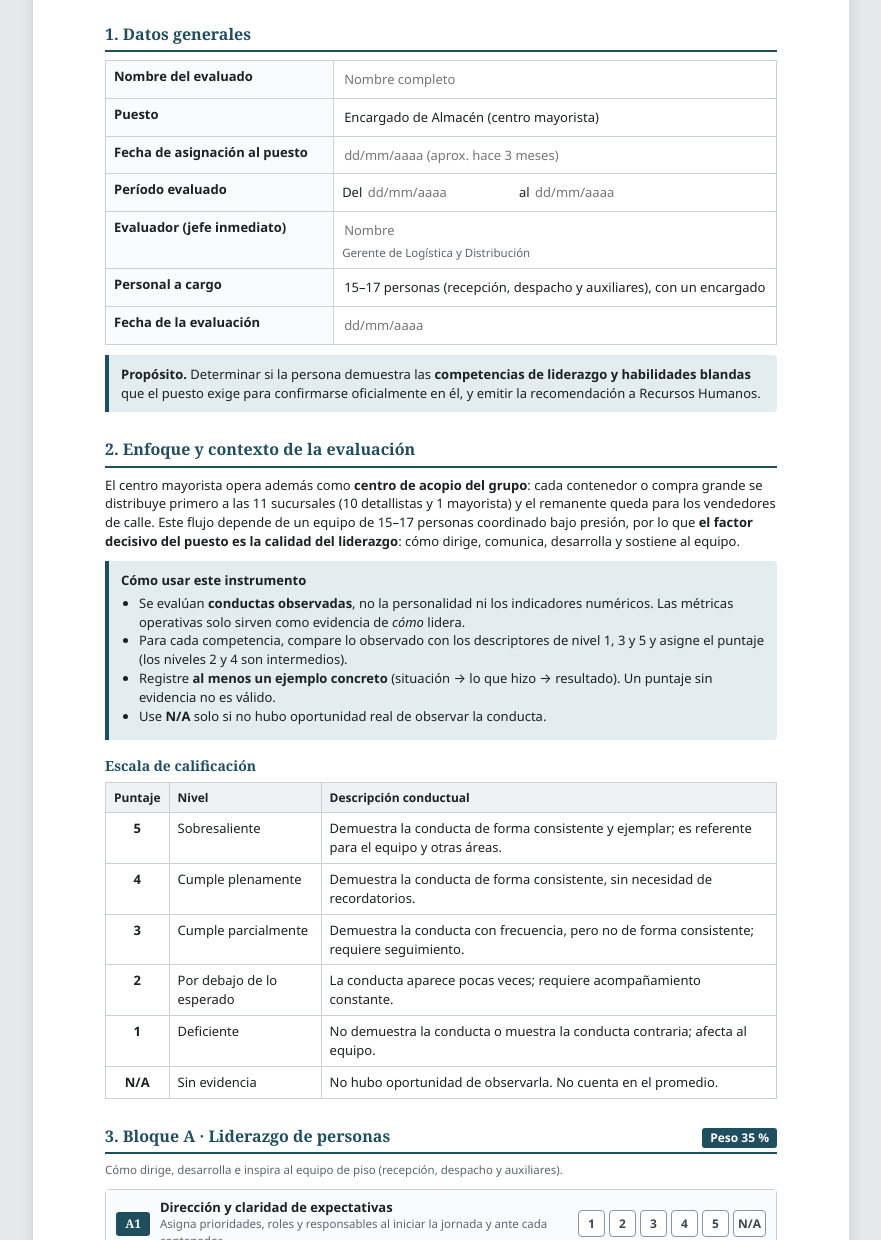
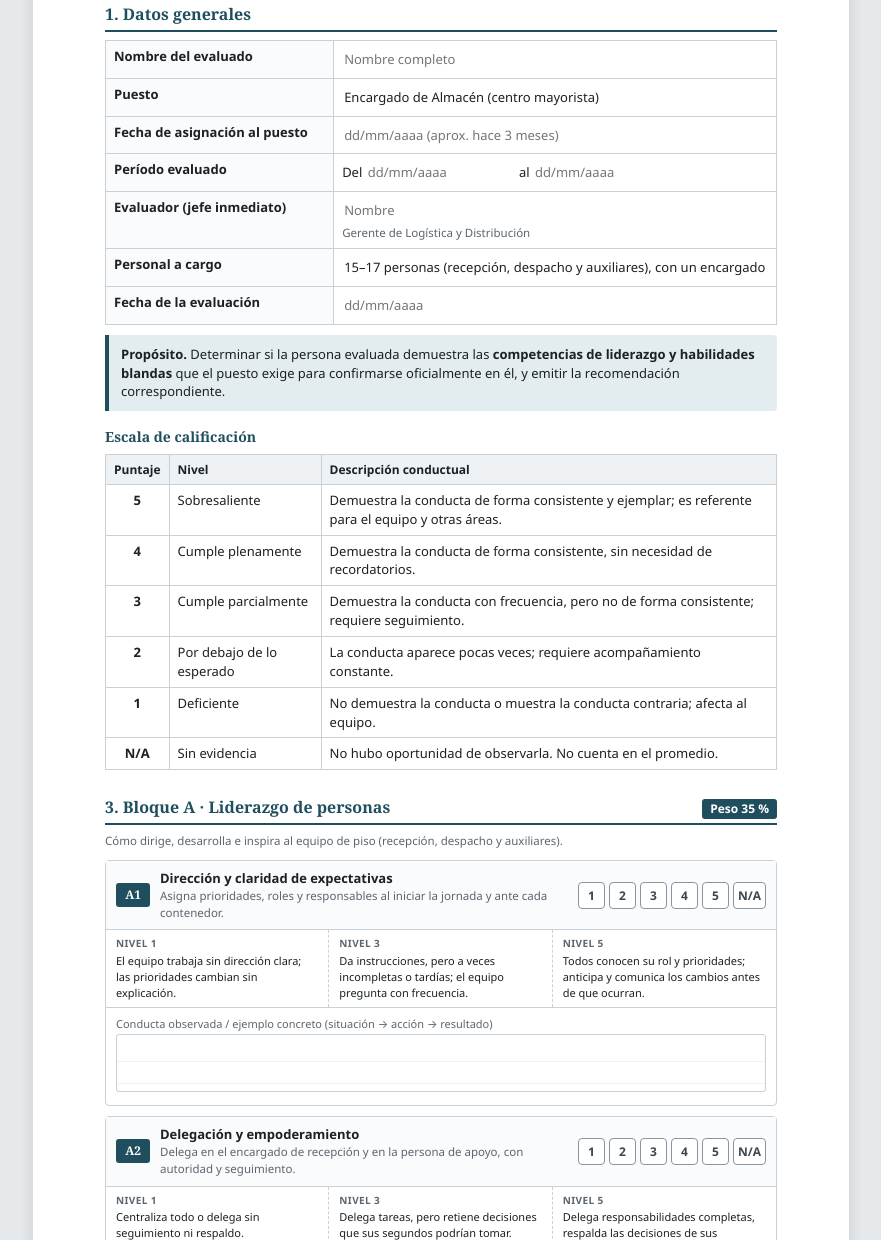
Before and after one commit to Lynch-JF/fich-eva-sjm, a plain HTML site: page index.html in a window 1280 px wide. Shown: the part 261-1501 px from the top of the page, without its empty margins (199-1080 px from the left). Drawn offline with Linux system fonts and the light colour scheme.

Commit message:
Update index.html

```diff
--- a/index.html
+++ b/index.html
@@ -13,7 +13,7 @@
   *{box-sizing:border-box}
   html{-webkit-print-color-adjust:exact;print-color-adjust:exact}
   body{margin:0;background:var(--desk);color:var(--ink);
-    font:13px/1.45 "Segoe UI",system-ui,-apple-system,Roboto,Helvetica,Arial,sans-serif}
+    font:13px/1.45 "Segoe UI",system-ui,-apple-system,Roboto,Helvetica,Arial,sans-serif}|
   .toolbar{position:sticky;top:0;z-index:5;display:flex;gap:8px;justify-content:center;flex-wrap:wrap;
     padding:10px 16px;background:#1b2125;color:#fff}
   .toolbar button{font:inherit;border:0;border-radius:6px;padding:7px 14px;cursor:pointer;background:#fff;color:#1b2125}
@@ -154,19 +154,9 @@
   </table>
 
   <div class="callout">
-    <strong>Propósito.</strong> Determinar si la persona demuestra las <strong>competencias de liderazgo y habilidades blandas</strong> que el puesto exige para confirmarse oficialmente en él, y emitir la recomendación a Recursos Humanos.
+    <strong>Propósito.</strong> Determinar si la persona evaluada demuestra las <strong>competencias de liderazgo y habilidades blandas</strong> que el puesto exige para confirmarse oficialmente en él, y emitir la recomendación correspondiente.
   </div>
 
-  <h2>2. Enfoque y contexto de la evaluación</h2>
-  <p>El centro mayorista opera además como <strong>centro de acopio del grupo</strong>: cada contenedor o compra grande se distribuye primero a las 11 sucursales (10 detallistas y 1 mayorista) y el remanente queda para los vendedores de calle. Este flujo depende de un equipo de 15–17 personas coordinado bajo presión, por lo que <strong>el factor decisivo del puesto es la calidad del liderazgo</strong>: cómo dirige, comunica, desarrolla y sostiene al equipo.</p>
-  <div class="callout">
-    <strong>Cómo usar este instrumento</strong>
-    <ul>
-      <li>Se evalúan <strong>conductas observadas</strong>, no la personalidad ni los indicadores numéricos. Las métricas operativas solo sirven como evidencia de <em>cómo</em> lidera.</li>
-      <li>Para cada competencia, compare lo observado con los descriptores de nivel 1, 3 y 5 y asigne el puntaje (los niveles 2 y 4 son intermedios).</li>
-      <li>Registre <strong>al menos un ejemplo concreto</strong> (situación → lo que hizo → resultado). Un puntaje sin evidencia no es válido.</li>
-      <li>Use <strong>N/A</strong> solo si no hubo oportunidad real de observar la conducta.</li>
-    </ul>
   </div>
 
   <div class="keep"><h3>Escala de calificación</h3>
```
